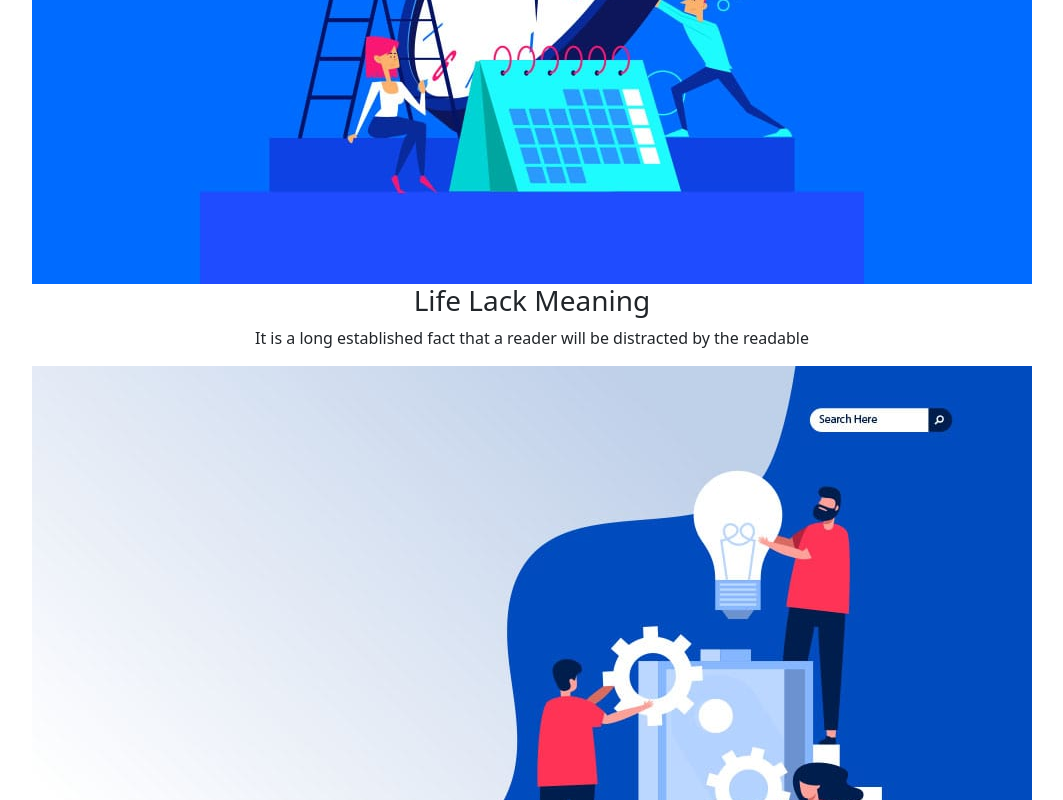
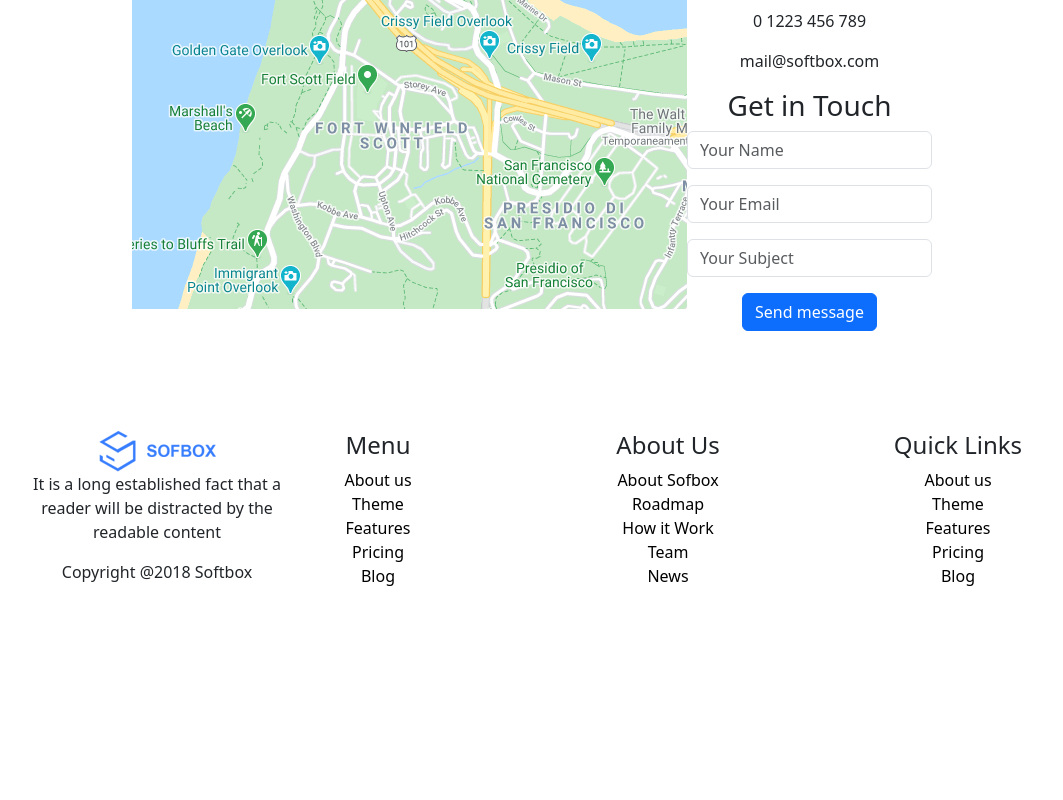
Before and after one commit to ChristopherS24/proj-html-vuejs, a Vue app: page / in a window 1280 px wide. Shown: the part 4640-5440 px from the top of the page, without its empty margins (108-1171 px from the left). After the commit the page ends 5244 px from the top, so only its background shows below. Built offline with nearby package versions, Linux system fonts and the light colour scheme.

Commit message:
correzione footer

```diff
--- a/src/components/AppFooter.vue
+++ b/src/components/AppFooter.vue
@@ -82,16 +82,13 @@ export default {
           <h3>Get in Touch</h3>
           <form>
             <div class="mb-3">
-              <label for="exampleInputEmail1" class="form-label">Your Name</label>
-              <input type="name" class="form-control" id="exampleInputname">
+              <input type="name" class="form-control" id="exampleInputname" placeholder="Your Name">
             </div>
             <div class="mb-3">
-              <label for="exampleInputEmail1" class="form-label">Your Email</label>
-              <input type="email" class="form-control" id="exampleInputEmail1" aria-describedby="emailHelp">
+              <input type="email" class="form-control" id="exampleInputEmail1" aria-describedby="emailHelp" placeholder="Your Email">
             </div>
             <div class="mb-3">
-              <label for="exampleInputEmail1" class="form-label">Your Subject</label>
-              <input type="name" class="form-control" id="exampleInputname">
+              <input type="name" class="form-control" id="exampleInputname" placeholder="Your Subject">
             </div>
             <button type="submit" class="btn btn-primary">Send message</button>
           </form>
@@ -109,7 +106,7 @@ export default {
       </div>
 
         <div class="bottom-right">
-          <nav>
+
             <ul>
               <h4>Menu</h4>
               <li v-for="(link, i) in footerLinksOne" :key="i">
@@ -136,7 +133,7 @@ export default {
                 </a>
               </li>
             </ul>
-          </nav>
+
         </div>
     </div>
   </footer>
@@ -169,13 +166,25 @@ footer {
   display: flex;
 }
 
+.footer-bottom .bottom-right {
+  display: flex;
+  justify-content: space-between;
+  width: 100%;
+}
+
+.footer-bottom > div:first-child {
+  width: calc(100% / 4 - 10px);
+}
+
+.footer-bottom .bottom-right ul  {
+  width: calc(100% / 4 - 10px);
+}
+
+
 .bottom-logo {
   width: 250px;
 }
 
-nav {
-  width: 500px;
-}
 
 footer ul {
   list-style: none;
--- a/src/components/AppMain.vue
+++ b/src/components/AppMain.vue
@@ -134,11 +134,13 @@ export default {
     </div>
 
     <div class="main-five">
+
+      <div class="latest">
+        <h2>Latest Posts</h2>
+        <p>If you are planning on developing a product landing.</p>
+      </div>
+
       <div class="posts">
-        <div class="latest">
-          <h2>Latest Posts</h2>
-          <p>If you are planning on developing a product landing.</p>
-        </div>
         <div class="posts-img">
           <div class="img-left">
             <img src="/img/19.jpg" alt="">
@@ -208,7 +210,21 @@ display: flex;
 }
 
 //main-five
+.main-five {
+  padding: 100px;
+}
 
+.latest {
+  padding: 50px;
+}
+
+.posts-img {
+  display: flex;
+}
+
+.posts-img img {
+  max-width: 90%;
+}
 
 
 
```
